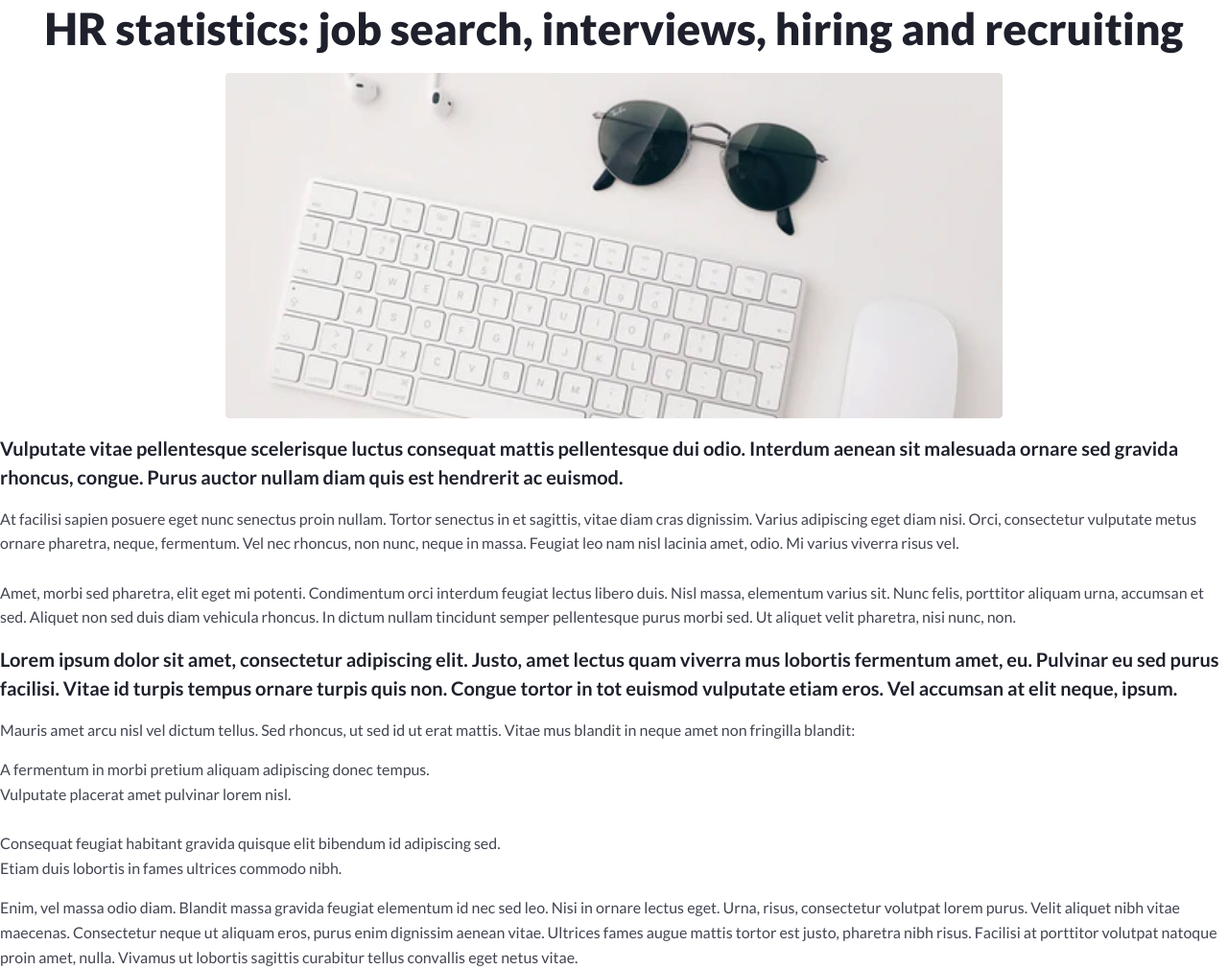
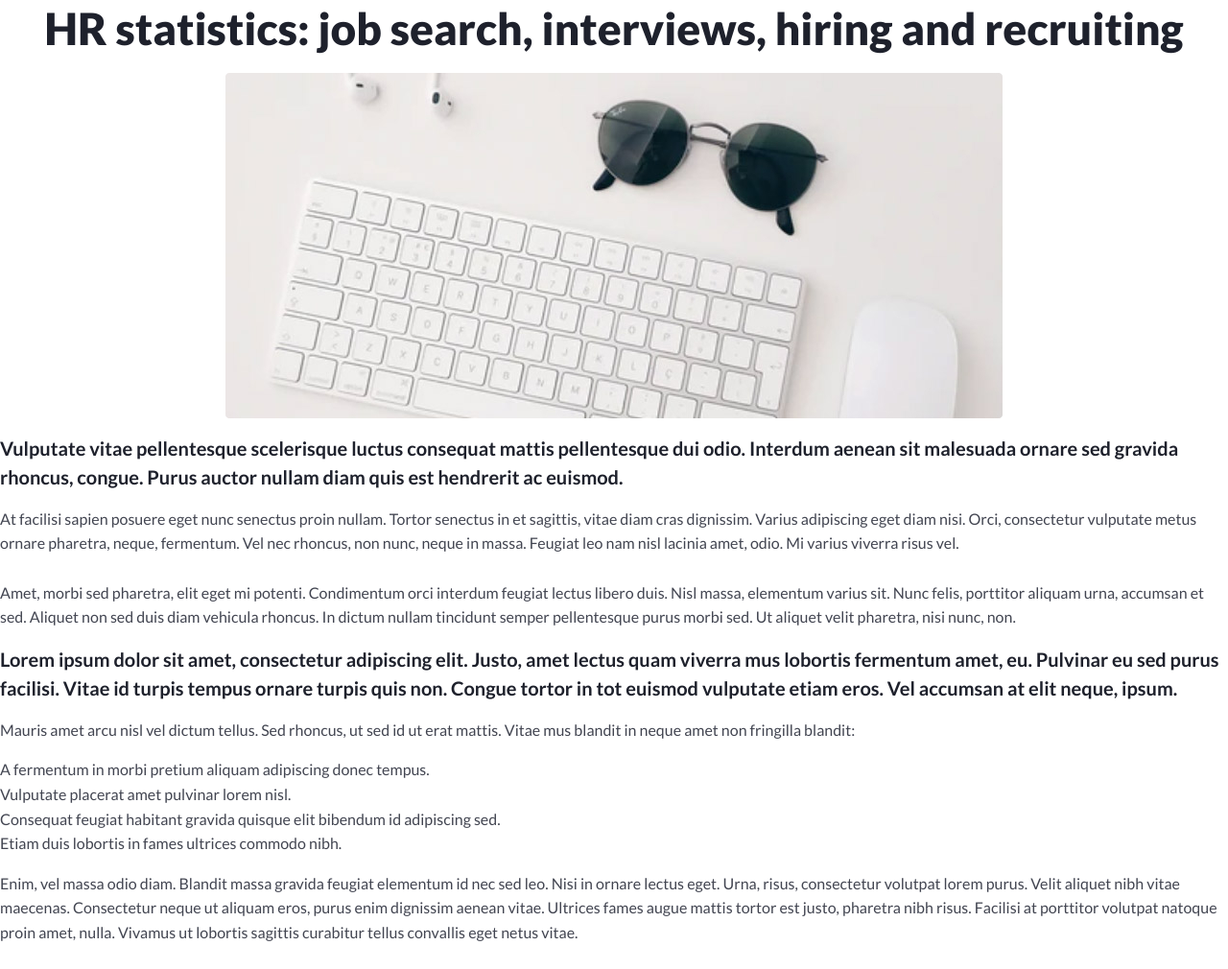
Before and after one commit to BohdanKhomynets/lesson_4, a plain HTML site: page index.html in a window 1280 px wide. Shown: the whole page at 96% size. After the commit the page ends 985 px from the top, so only its background shows below. Drawn offline with Linux system fonts and the light colour scheme.

Commit message:
Add files via upload

```diff
--- a/index.html
+++ b/index.html
@@ -45,7 +45,7 @@
 			</div><br>
 			<ul class="list__item normal">
 				<li>A fermentum in morbi pretium aliquam adipiscing donec tempus.</li>
-				<li>Vulputate placerat amet pulvinar lorem nisl.</li><br>
+				<li>Vulputate placerat amet pulvinar lorem nisl.</li>
 				<li>Consequat feugiat habitant gravida quisque elit bibendum id adipiscing sed.</li>
 				<li>Etiam duis lobortis in fames ultrices commodo nibh.</li>
 			</ul><br>
```
